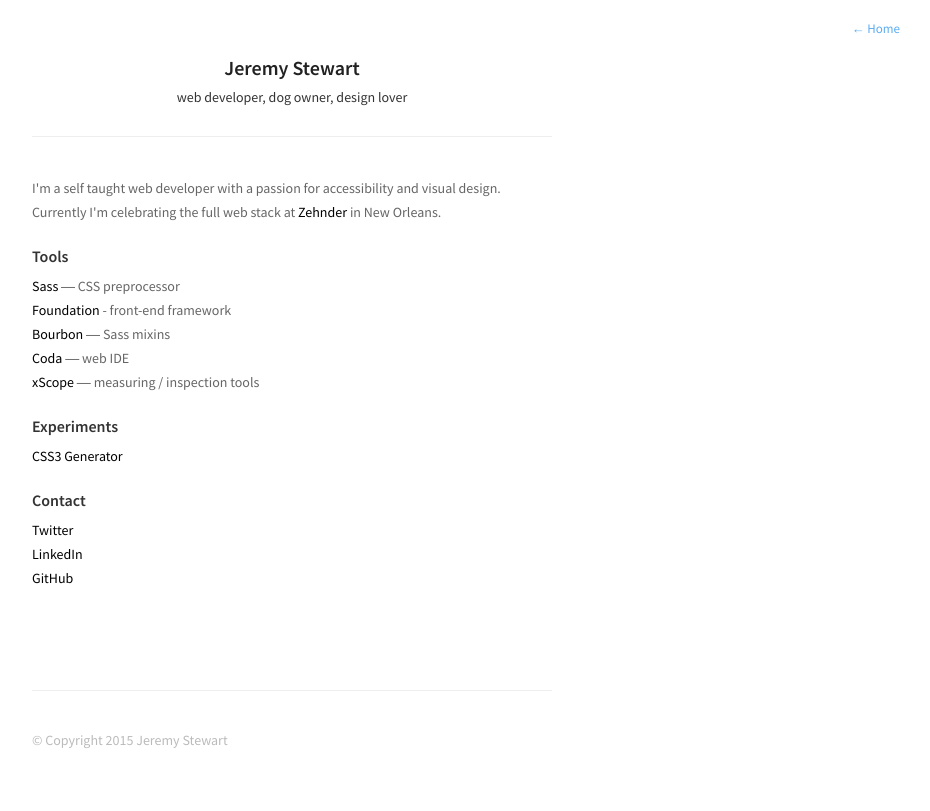
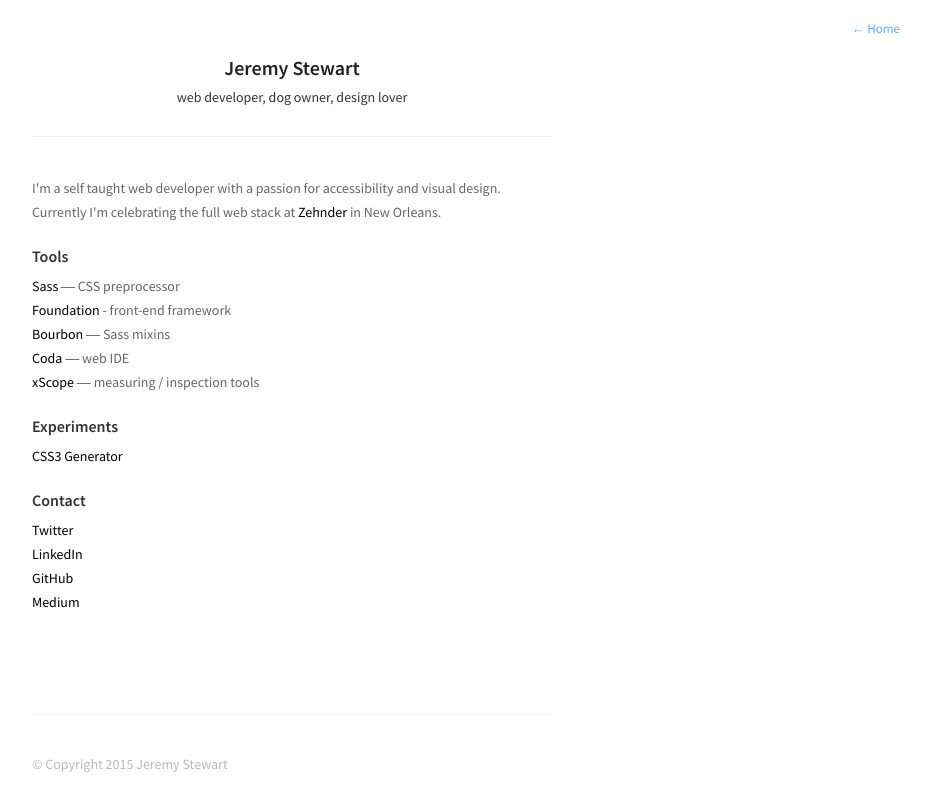
Before and after one commit to jerstew/jerstew.github.io, a Jekyll site: the page built from index.html, in a window 1280 px wide. Shown: the top 811 px of the page, without its empty margins (348-1278 px from the left). Built offline with Jekyll 4.4.1, drawn with Linux system fonts in a browser that asks for light colours; nearby versions of some CDN libraries; Markdown is read by kramdown in place of the engine named in the settings.

Commit message:
Adding Medium link
since I'm a published jokes author now

```diff
--- a/index.html
+++ b/index.html
@@ -34,6 +34,7 @@ profile: true
 			<li><a href="http://www.twitter.com/jerstew/" target="_blank">Twitter</a></li>
 			<li><a href="https://www.linkedin.com/pub/jeremy-stewart/47/b9b/4b6/" target="_blank">LinkedIn</a></li>
 			<li><a href="http://www.github.com/jerstew/" target="_blank">GitHub</a></li>
+			<li><a href="https://medium.com/@jerstew/" target="_blank">Medium</a></li>
 		</ul>
 	</div>
 </section>
```
